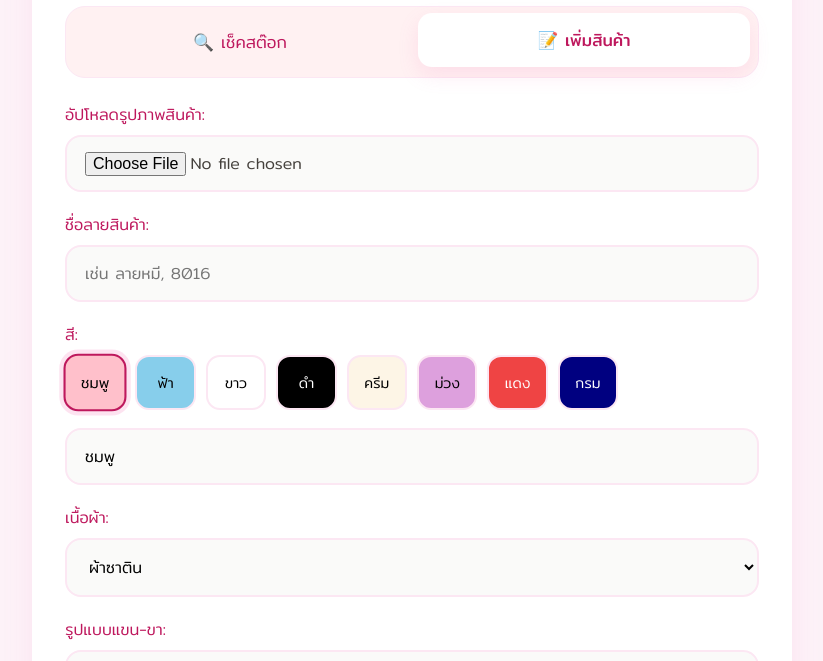
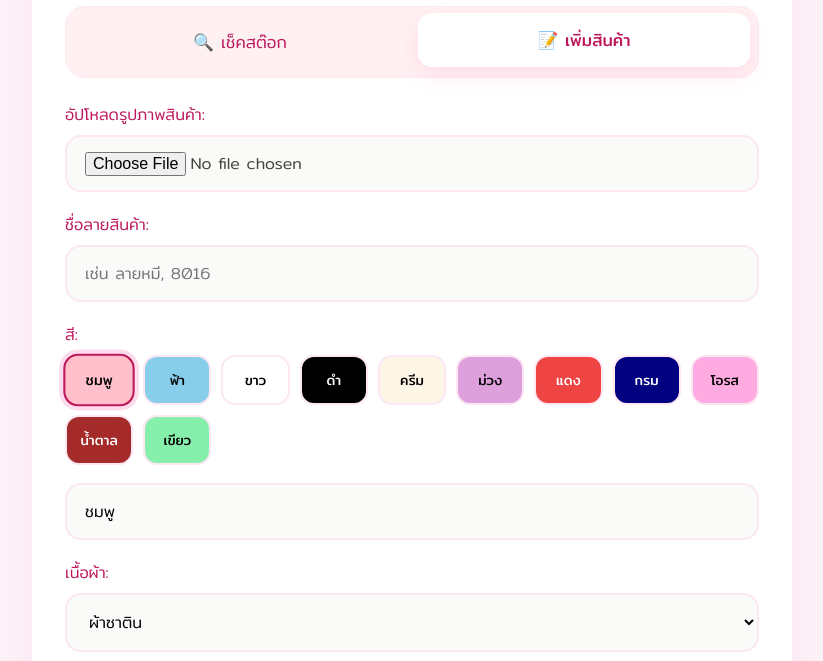
Before and after one commit to likeachit/sleepingbox-stock, a plain HTML site: page index.html in a window 1280 px wide. Both pictures are taken after a click on the button "📝 เพิ่มสินค้า". Shown: the part 125-786 px from the top of the page, without its empty margins (228-1051 px from the left). Drawn offline with Linux system fonts and the light colour scheme; no server answers.

Commit message:
Update index.html

```diff
--- a/index.html
+++ b/index.html
@@ -98,7 +98,6 @@
         .modal-img-container { position: relative; display: inline-block; border-radius: 20px; overflow: hidden; background: #fdf2f8; max-height: 220px; box-shadow: 0 8px 20px rgba(0,0,0,0.08); text-align: center; width: 100%; margin-bottom: 16px;}
         .modal-img-container img { display: inline-block; max-height: 220px; width: auto; object-fit: contain; }
 
-        /* 🔥 แก้ไขจุดนี้: ปลดล็อก Scroll ให้เลื่อนตารางแนวนอนได้บนมือถือ */
         .stock-table-wrapper {
             border-radius: 16px;
             border: 1.5px solid var(--border-color);
@@ -123,10 +122,11 @@
         select, input[type="text"], input[type="number"], input[type="file"] { width: 100%; padding: 14px 18px; border: 2px solid var(--border-color); border-radius: 16px; font-size: 1rem; outline: none; background: #fafaf9; transition: 0.3s; }
         select:focus, input:focus { border-color: var(--primary-color); background: #fff; box-shadow: 0 0 0 4px rgba(244, 114, 182, 0.15); }
 
-        .color-palette { display: grid; grid-template-columns: repeat(auto-fill, minmax(60px, 1fr)); gap: 10px; margin-bottom: 10px; }
-        .color-btn { padding: 14px; border: 2px solid var(--border-color); border-radius: 14px; font-size: 0.9rem; cursor: pointer; transition: 0.3s; text-align: center; }
+        /* ✨ จานสีแบบขยายปุ่มให้พอดียอดเยี่ยม */
+        .color-palette { display: grid; grid-template-columns: repeat(auto-fill, minmax(65px, 1fr)); gap: 10px; margin-bottom: 10px; }
+        .color-btn { padding: 12px 6px; border: 2px solid var(--border-color); border-radius: 14px; font-size: 0.85rem; cursor: pointer; transition: 0.3s; text-align: center; font-weight: 400 !important; }
         .color-btn:hover { transform: translateY(-2px); }
-        .color-btn.active { border-color: var(--accent-color); box-shadow: 0 0 0 4px rgba(244, 114, 182, 0.2); transform: scale(1.05); }
+        .color-btn.active { border-color: var(--accent-color); box-shadow: 0 0 0 4px rgba(244, 114, 182, 0.25); transform: scale(1.05); }
 
         .action-btn { width: 100%; padding: 16px; background: linear-gradient(135deg, var(--primary-color), var(--accent-color)); color: white; border: none; border-radius: 16px; font-size: 1.05rem; cursor: pointer; margin-top: 16px; transition: 0.3s; box-shadow: 0 10px 25px rgba(190, 24, 93, 0.3); font-weight: 400 !important; }
         .action-btn:hover { transform: translateY(-3px); box-shadow: 0 15px 35px rgba(190, 24, 93, 0.4); }
@@ -239,6 +239,10 @@
                 <button type="button" class="color-btn" style="background-color: #dda0dd; color: #000;" onclick="selectColor('ม่วง', this)">ม่วง</button>
                 <button type="button" class="color-btn" style="background-color: #ef4444; color: #fff;" onclick="selectColor('แดง', this)">แดง</button>
                 <button type="button" class="color-btn" style="background-color: #000080; color: #fff;" onclick="selectColor('กรม', this)">กรม</button>
+                <!-- ✨ เพิ่มสี โอรส น้ำตาล เขียว -->
+                <button type="button" class="color-btn" style="background-color: #ffabe1; color: #000;" onclick="selectColor('โอรส', this)">โอรส</button>
+                <button type="button" class="color-btn" style="background-color: #a52a2a; color: #fff;" onclick="selectColor('น้ำตาล', this)">น้ำตาล</button>
+                <button type="button" class="color-btn" style="background-color: #86efac; color: #000;" onclick="selectColor('เขียว', this)">เขียว</button>
             </div>
             <input type="text" id="update-color" value="ชมพู" placeholder="หรือพิมพ์ระบุสีเอง..." style="margin-top: 8px;">
         </div>
@@ -304,7 +308,6 @@
             </div>
         </div>
 
-        <!-- 👈👉 เพิ่มข้อความแนะนำการสไลด์ตาราง -->
         <p style="text-align: right; font-size: 0.75rem; color: #9ca3af; margin-bottom: 4px;">👈 สไลด์ตารางซ้าย-ขวา เพื่อดูไซส์อื่นเพิ่มเติม 👉</p>
 
         <div class="stock-table-wrapper">
```
